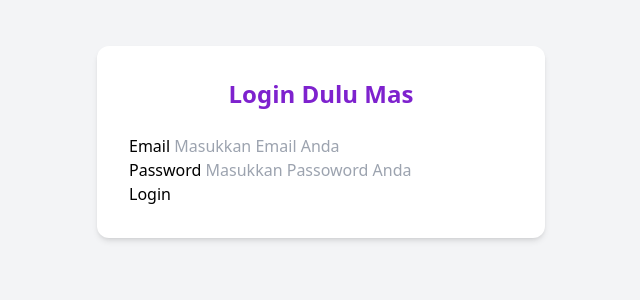
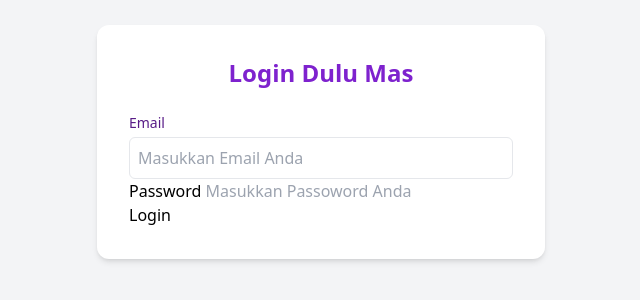
Before and after one commit to DhaniKWP/latihan-tailwindcss, a website: page public/index.html in a window 1280 px wide. Shown: the part 258-558 px from the top of the page, without its empty margins (319-959 px from the left). Drawn offline with Linux system fonts and the light colour scheme.

Commit message:
styling label dan input email

```diff
--- a/public/index.html
+++ b/public/index.html
@@ -11,12 +11,12 @@
     <h2 class="text-purple-700 text-2xl font-bold text-center mb-6">Login Dulu Mas</h2>
   <form>
     <div>
-      <label for="email">Email</label>
-      <input type="text" id="email" name="email" placeholder="Masukkan Email Anda">
+      <label for="email" class="block text-sm font-medium text-purple-900">Email</label>
+      <input type="text" id="email" name="email" class="mt-1 p-2 w-full border rounded-md" placeholder="Masukkan Email Anda" required>
     </div>
     <div>
       <label for="password">Password</label>
-      <input type="password" id="password" name="password" placeholder="Masukkan Passoword Anda">
+      <input type="password" id="password" name="password" placeholder="Masukkan Passoword Anda" required>
     </div>
     <button type="submit">Login</button>
   </form>
```
Also changed, not shown: public/css/style.css.
